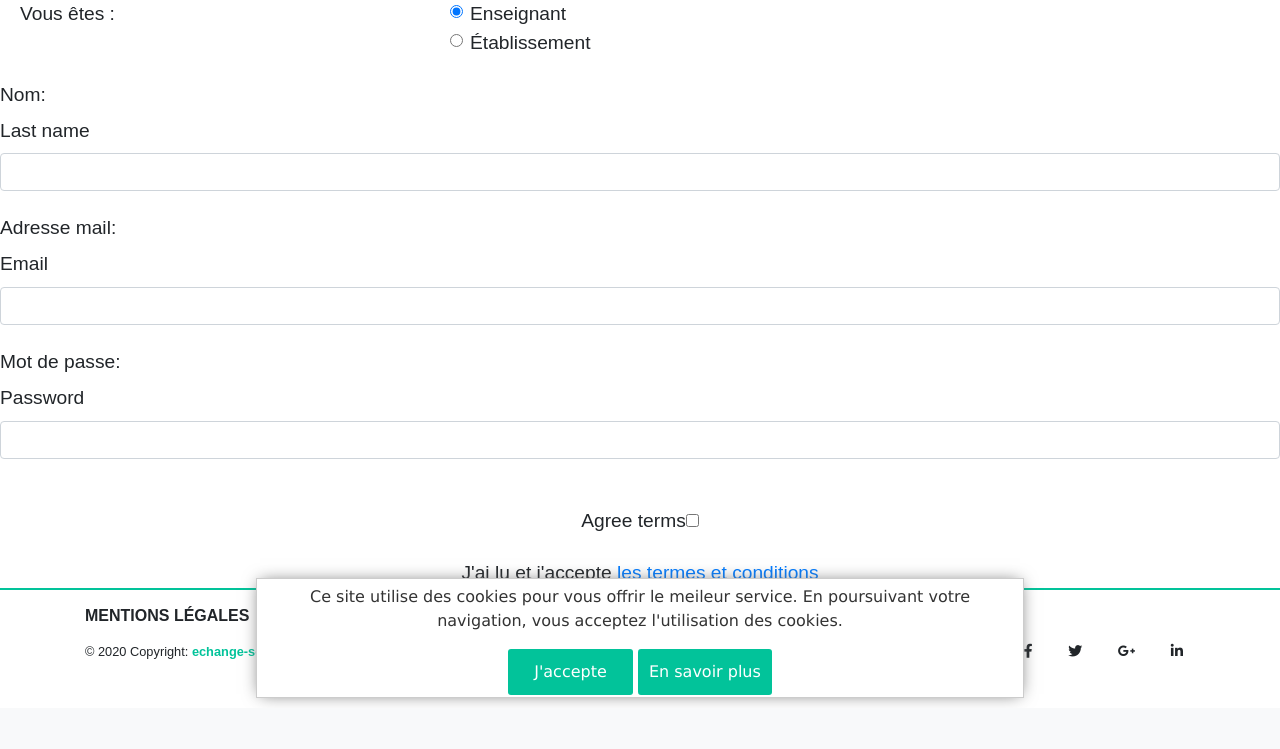
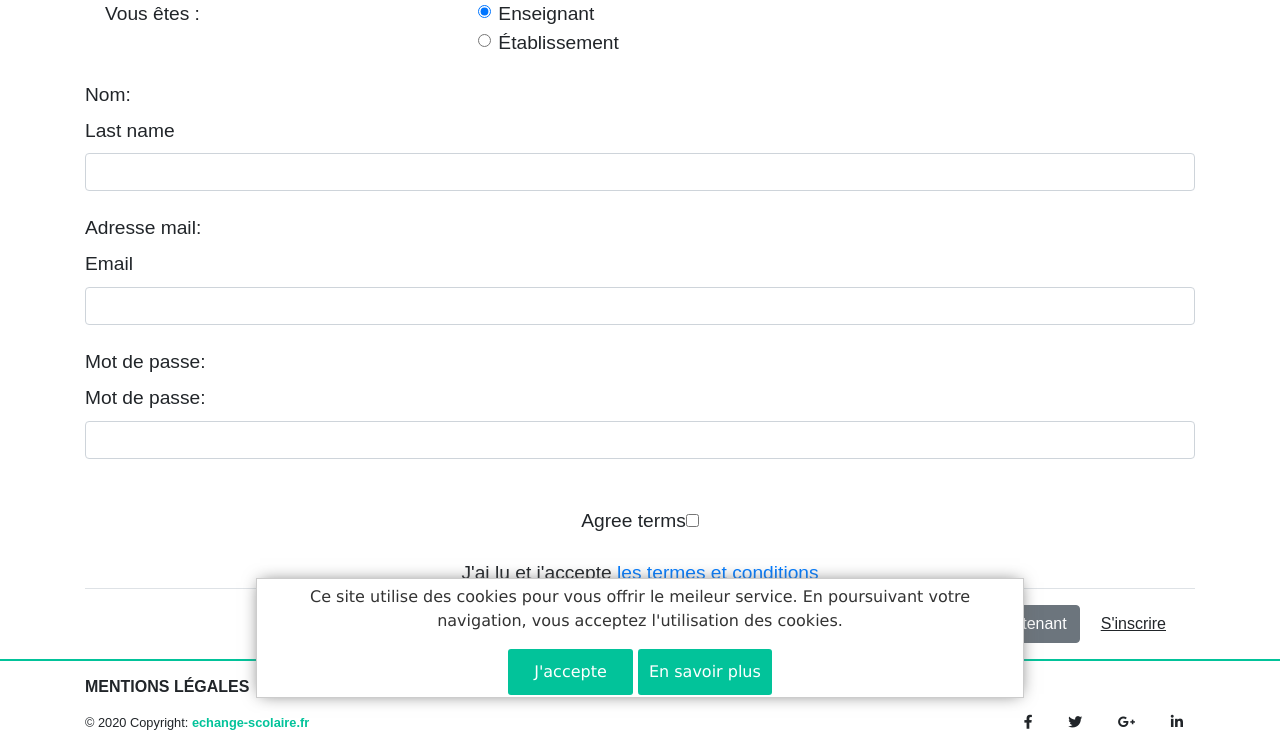
Before and after one commit to marisabonmati/echange-scolaire-symfony, a Symfony app: template templates/registration/register.html.twig in a window 1280 px wide. Shown: the part 92-841 px from the top of the page. Before the commit the page ends 796 px from the top, so only its background shows below. Run offline with Twig, Linux system fonts and the light colour scheme; the template is opened without the code that fills it, so the values that code supplies are empty; form fields are guessed from the names that the template uses; some libraries are stand-ins or nearby versions; some web fonts are replaced.

Commit message:
wip inscrit

```diff
--- a/composer.json
+++ b/composer.json
@@ -27,6 +27,7 @@
         "symfony/web-profiler-bundle": "5.1.*",
         "symfony/yaml": "5.1.*",
         "symfonycasts/verify-email-bundle": "^1.0",
+        "twbs/bootstrap": "^4.5",
         "twig/extra-bundle": "^2.12|^3.0",
         "twig/twig": "^2.12|^3.0"
     },
--- a/src/Controller/RegistrationController.php
+++ b/src/Controller/RegistrationController.php
@@ -33,6 +33,7 @@ class RegistrationController extends AbstractController
         if ($this->getUser()){
             return $this->redirectToRoute('home');
         }
+
         $user = new User();
         $form = $this->createForm(RegistrationFormType::class, $user);
         $form->handleRequest($request);
@@ -42,7 +43,7 @@ class RegistrationController extends AbstractController
             $user->setPassword(
                 $passwordEncoder->encodePassword(
                     $user,
-                    $form->get('plainPassword')->getData()
+                    $form->get('password')->getData()
                 )
             );
 
@@ -68,7 +69,7 @@ class RegistrationController extends AbstractController
             );
         }
 
-        return $this->render('base.html.twig', [
+        return $this->render('registration/register.html.twig', [
             'registrationForm' => $form->createView(),
         ]);
     }
--- a/templates/base.html.twig
+++ b/templates/base.html.twig
@@ -75,11 +75,6 @@
                     <div class="modal-body">
                         {% set registrationForm = form_service.registrationForm %}
                         {% include 'inc/register-form.html.twig'  %}
-                    </div>
-                    <div class="modal-footer">
-                        <button type="button" class="btn btn-secondary" data-dismiss="modal">Pas maintenant</button>
-                        <a href="#" type="button" class="btn vert">S'inscrire</a>
-                        {{ form_end(registrationForm) }}
                     </div>
                 </div>
             </div>
--- a/templates/inc/register-form.html.twig
+++ b/templates/inc/register-form.html.twig
@@ -1,7 +1,8 @@
 
 {{ form_start(registrationForm, {action: path('app_register')}) }}
+<div class="container">
 
-    <!-- Enseignant / Etablissement -->
+
     <div class="form-check">
         <fieldset class="form-group">
             <div class="row">
@@ -38,7 +39,7 @@
     <!--Mot de passe-->
     <div class="form-group">
         <label for="message-text" class="col-form-label">Mot de passe:</label>
-        {{ form_row(registrationForm.plainPassword, {label: 'Password'}) }}
+        {{ form_row(registrationForm.plainPassword, {label:  'Mot de passe:'}) }}
     </div>
 
     <!-- J'ai lu et J'accepte les termes et conditions-->
@@ -48,4 +49,11 @@
             J'ai lu et j'accepte <a href="/mentionapropos.html#droits">les termes et conditions</a>
         </label>
     </div>
+    <div class="modal-footer">
+        <button type="button" class="btn btn-secondary" data-dismiss="modal">Pas maintenant</button>
+
+        <a href="" type="button" class="btn vert">S'inscrire</a>
+
+    </div>
+</div>
 {{ form_end(registrationForm) }}
--- a/templates/registration/register.html.twig
+++ b/templates/registration/register.html.twig
@@ -3,12 +3,12 @@
 {% block title %}Inscription{% endblock %}
 
 {% block body %}
+
     {% for flashError in app.flashes('verify_email_error') %}
         <div class="alert alert-danger" role="alert">{{ flashError }}</div>
     {% endfor %}
 
-{% include 'inc/register-form.html.twig' %}
-
-
+    {% set registrationForm = form_service.registrationForm %}
+    {% include 'inc/register-form.html.twig' %}
 
 {% endblock %}
```
Also changed, not shown: package.json (added, +7 -0 lines), 3 other files.
